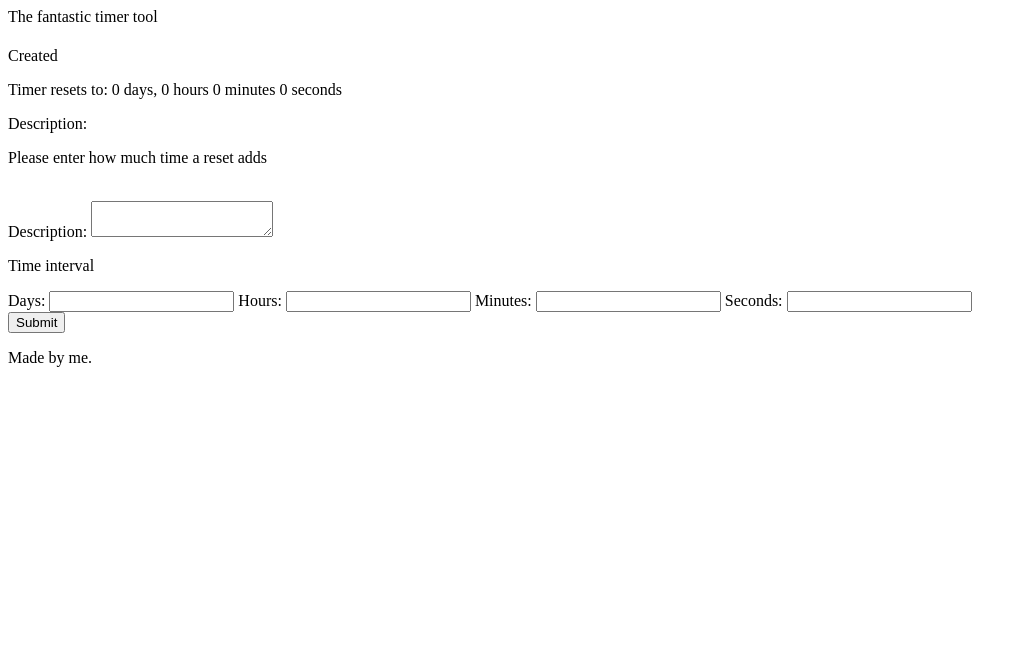
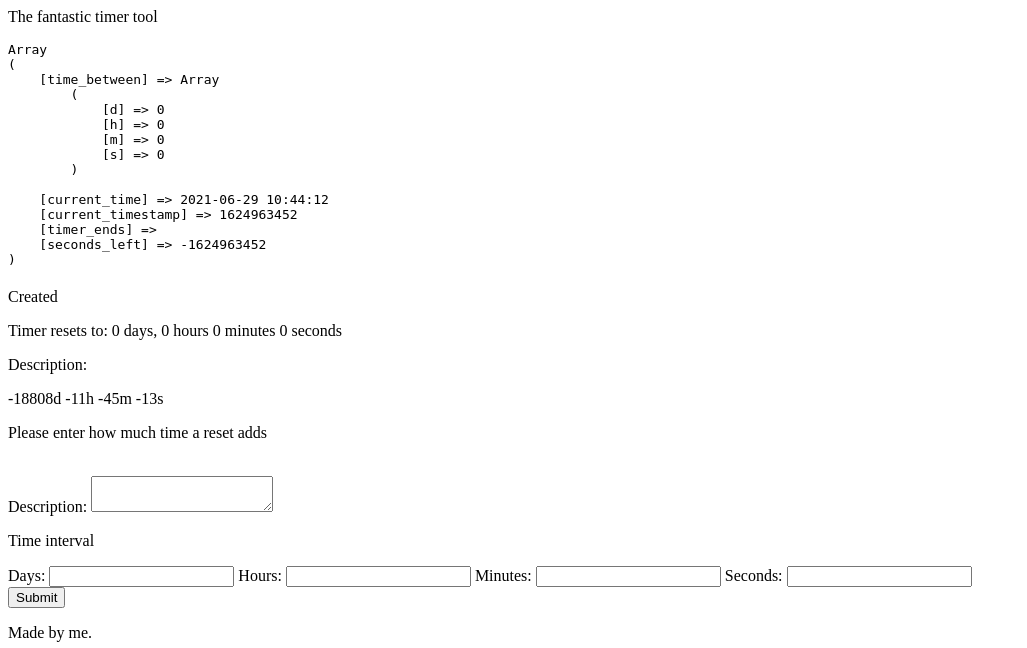
Before and after one commit to Viddeliten/reset-timer, a PHP site: page /timer in a window 1280 px wide. Shown: the top 648 px of the page, without its empty margins (0-1027 px from the left). Run offline with PHP 8.4, Linux system fonts and the light colour scheme; data that the repository does not hold is empty; a stand-in replaces the project's code that opens the database connection; some libraries are stand-ins or nearby versions.

Commit message:
Now it's counting down!

```diff
--- a/model/Timer.php
+++ b/model/Timer.php
@@ -32,7 +32,11 @@
         // Create the timer if it does not exist
         $this->createTimer($this->timer_name);
 
-        $result = $this->db->fetch("SELECT * FROM timer WHERE name = ? ;", array($this->timer_name));
+        $result = $this->db->fetch("SELECT timer.*, MAX(timer_press.pressed_time) as reset
+									FROM timer
+									LEFT JOIN timer_press ON timer.id = timer_press.timer
+									WHERE name = ?
+									GROUP BY timer.id;", array($this->timer_name));
 
 		// Store all values in val member
         $this->val = $result[0];
@@ -54,6 +58,18 @@
 		$time_between['s'] = $seconds_between;
 
 		$this->val['time_between']=$time_between;
+
+		// Also get the time from the database, just to avoid counting down to the incorrect time
+		$this->val['current_time'] = $this->db->get_result("SELECT NOW() as now")['now'];
+		$this->val['current_timestamp'] = $this->db->get_result("SELECT UNIX_TIMESTAMP() as now")['now'];
+
+		// We also want to return the time we are counting down to
+		$reset_time = $this->val['reset'];
+		if($reset_time == NULL)
+			$reset_time = $this->val['created']; // start from created if it has never been reset
+
+		$this->val['timer_ends'] = strtotime($reset_time." + ".$this->val['seconds_between']." seconds");
+        $this->val['seconds_left'] = $this->val['timer_ends']-$this->val['current_timestamp'];
 
         return $this->val; // Also return it because handy when switching timers
     }
--- a/test.php
+++ b/test.php
@@ -1,3 +1,6 @@
 <?php
+/**
+ * This file just exists to prove that error log is slow
+ **/
 fel
 ?>
--- a/view/timer.php
+++ b/view/timer.php
@@ -2,6 +2,8 @@
 <?php
 
 $timerVals = $this->values['timer'];
+echo '<pre>'.print_r($timerVals, 1).'</pre>';
+
 ?>
 
 <h1><?= $timerVals['name'] ?></h1>
@@ -15,6 +17,36 @@
 
 <p><?= sprintf(_("Description: %s"), $timerVals['description']) ?></p>
 
+<div id="countdown"></div>
+
+<script>
+// Set the distance outsidde of setInterval, otherwise it resets every loop and nothing happens ;)
+// Seconds left on page load:
+var distance = <?= $timerVals['seconds_left'] ?>;
+
+// Update the count down every 1 second
+var x = setInterval(function() {
+	// Don't forget to decrease counter! ;)
+	distance -= 1;
+
+	// Time calculations for days, hours, minutes and seconds
+	var days = Math.floor(distance / (60 * 60 * 24));
+	var hours = Math.floor((distance % (60 * 60 * 24)) / (60 * 60));
+	var minutes = Math.floor((distance % (60 * 60)) / 60);
+	var seconds = distance % 60;
+
+  // Display the result in the element with id="demo"
+  document.getElementById("countdown").innerHTML = days + "d " + hours + "h "
+  + minutes + "m " + seconds + "s ";
+
+  // If the count down is finished, write some text
+  if (distance < 0) {
+	clearInterval(x);
+	document.getElementById("demo").innerHTML = "EXPIRED";
+  }
+}, 1000);
+</script>
+
 <?php
 
 if($timerVals['seconds_between']==NULL)
```
